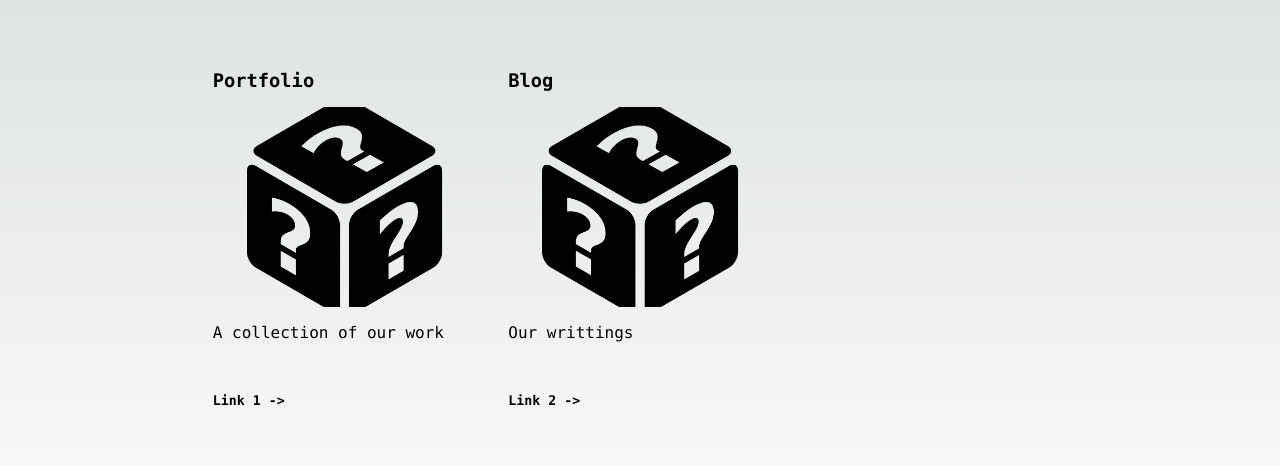
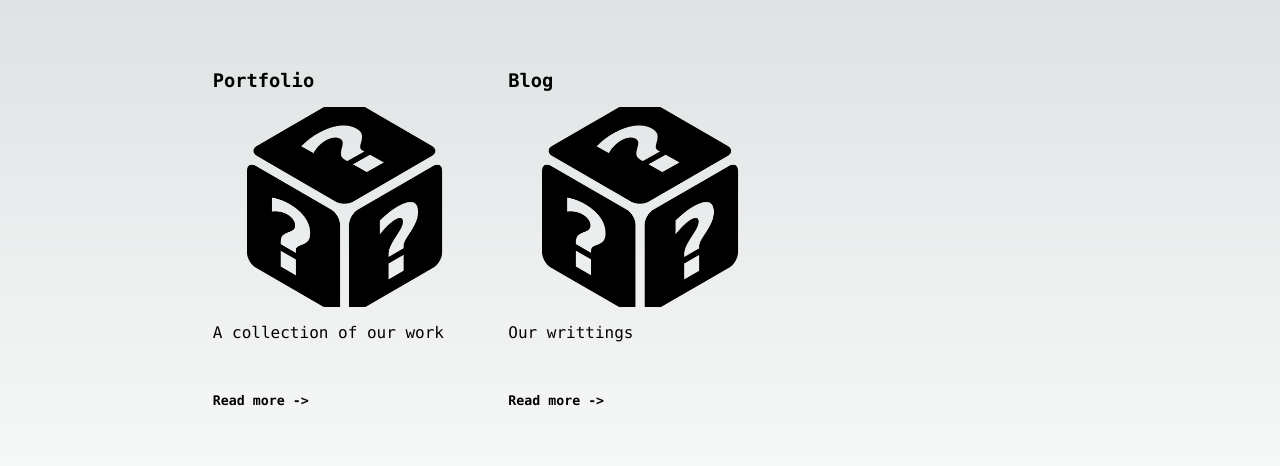
Before and after one commit to industriousparadigm/innovbros-nextgen, a Next.js app: page /work/test in a window 1280 px wide. Shown: the part 172-638 px from the top of the page. Built offline with nearby package versions, Linux system fonts and the light colour scheme.

Commit message:
Update test.tsx

```diff
--- a/pages/work/test.tsx
+++ b/pages/work/test.tsx
@@ -10,7 +10,8 @@ export default function HomePage() {
         <div className={styles.pageContent}>
           <div className={styles.itemsGrid}>
             {/* First section */}
-            <div className={styles.gridItem}>
+            <Link href="../about">
+            <a className={styles.gridItem}>
               <h3>Portfolio</h3>
               <div style={{ position: "relative", height: "200px" }}>
                 <Image
@@ -23,12 +24,14 @@ export default function HomePage() {
               <p>A collection of our work</p>
               <br />
               <h5>
-                <Link href="../about">Link 1 -&gt;</Link>
+                Read more <span>-&gt;</span>
               </h5>
-            </div>
+            </a>
+            </Link>
 
             {/* Second section */}
-            <div className={styles.gridItem}>
+            <Link href="../contact">
+            <a className={styles.gridItem}>
               <h3>Blog</h3>
               <div style={{ position: "relative", height: "200px" }}>
                 <Image
@@ -41,9 +44,10 @@ export default function HomePage() {
               <p>Our writtings</p>
               <br />
               <h5>
-                <Link href="../contact">Link 2 -&gt;</Link>
+                Read more <span>-&gt;</span>
               </h5>
-            </div>
+            </a>
+          </Link>
           </div>
         </div>
       </div>
```
